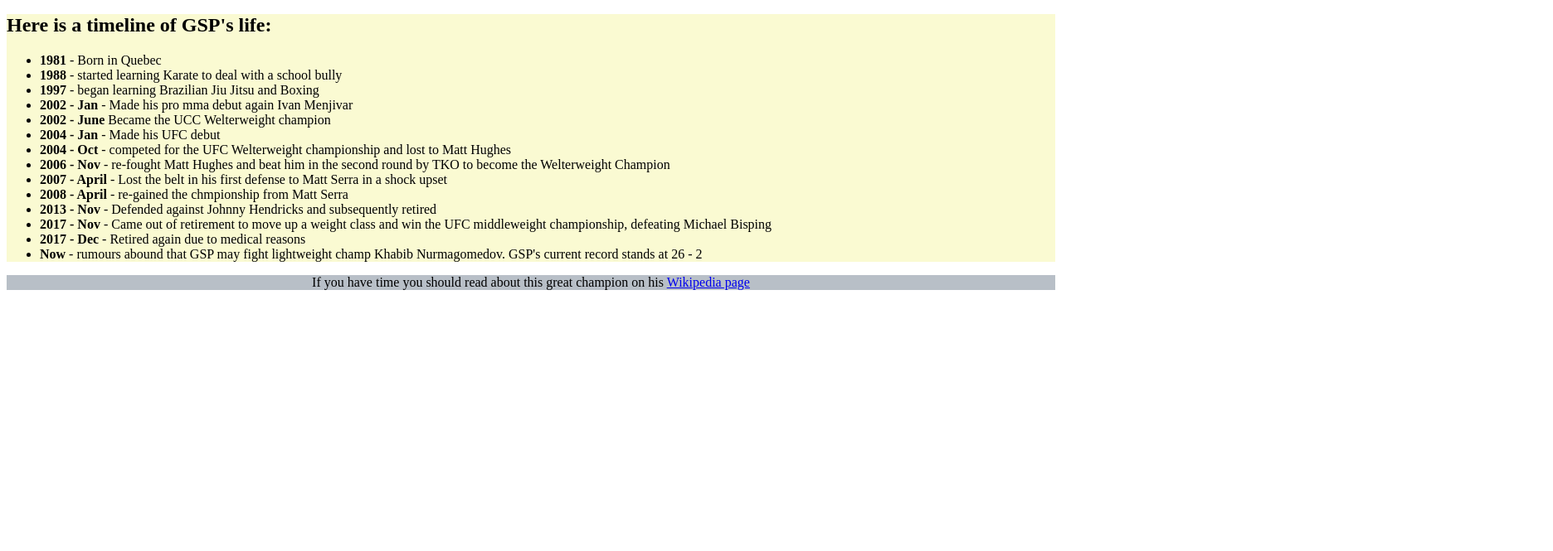
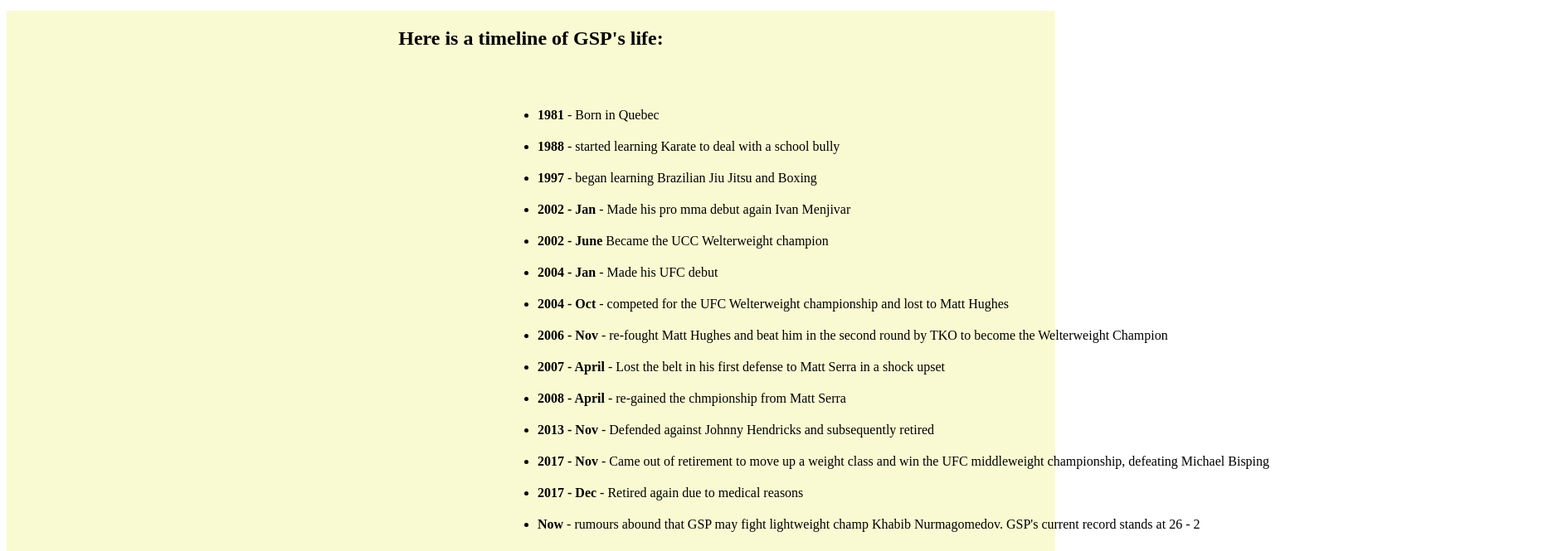
Before and after one commit to Manik-web/tribute-page, a plain HTML site: page index.html in a window 1280 px wide. Shown: the part 491-1156 px from the top of the page at 83% size, 1872 px wide, since content can reach past the window. Before the commit the page ends 849 px from the top, so only its background shows below. Drawn offline with Linux system fonts and the light colour scheme.

Commit message:
timeline now centered

```diff
--- a/index.html
+++ b/index.html
@@ -12,12 +12,14 @@
         <p>Best Welterweight Ever</p>
     </header>
 
-    <figure class=picture>
-        <img src="https://cdn.images.express.co.uk/img/dynamic/167/590x/gsp-914138.jpg" alt="GSP facing Matt Hughes">
-        <figcaption>GSP facing Matt Hughes</figcaption>
-    </figure>
+    <div id="img-div">
+        <figure>
+        <img id="image" src="https://cdn.images.express.co.uk/img/dynamic/167/590x/gsp-914138.jpg" alt="GSP facing Matt Hughes">
+        <figcaption id="img-caption">GSP facing Matt Hughes</figcaption>
+        </figure>
+    </div>
 
-    <div class=timeline>
+    <div id=tribute-info>
         <h2>Here is a timeline of GSP's life:</h2>
         <ul>
             <li><strong>1981</strong> - Born in Quebec</li>
--- a/style.css
+++ b/style.css
@@ -12,20 +12,33 @@
     margin-top:20px;
 }
 
-.picture{
+#img-div{
     text-align:center;
     display:block;
 }
 
-.timeline{
-    display:inline-block
+#tribute-info{
+    display:inline-block;
     width:100%;
     background: lightgoldenrodyellow;
-
+}
+#tribute-info h2{
+    text-align:center;
+    padding-bottom: 50px;
 }
 
 ul{
+    position:relative;
+    left:600px;
+
+    display:flex;
+    flex-direction:column;
+    align-content: space-between;
+
+}
+li{
     text-align:left;
+    padding-bottom: 20px;
 
 }
 
```
